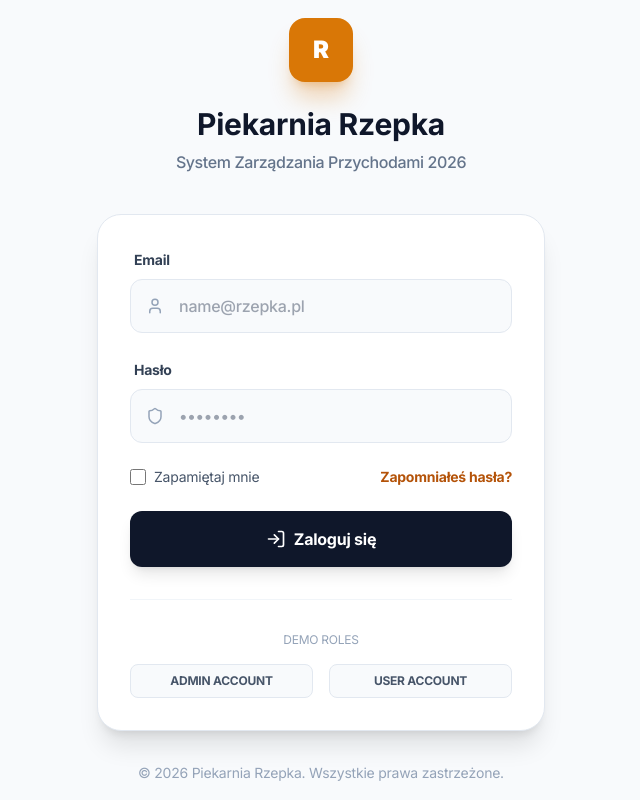
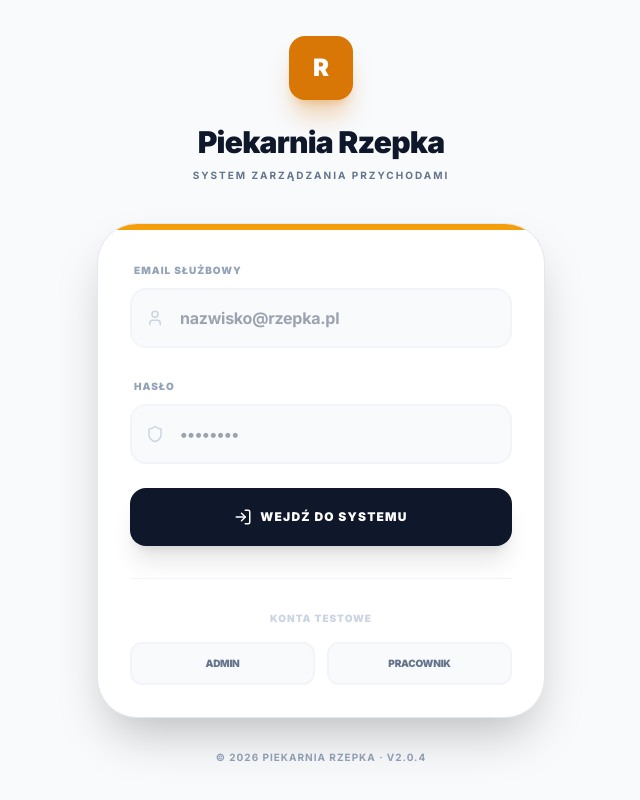
Before and after one commit to jakubodys-twoje-pokoje/Piekarnia-Rzepka-Planer-2026, a React (Vite) app: page / in a window 1280 px wide. Shown: the whole page, without its empty margins (319-959 px from the left). Built offline with nearby package versions, Linux system fonts and the light colour scheme.

Commit message:
feat: Enhance login and admin user management
Refactors the login component to use more robust email validation for admin roles and improves UI elements. Adds modal-based user creation functionality to the admin user management page, along with state management for users.

```diff
--- a/views/AdminUsers.tsx
+++ b/views/AdminUsers.tsx
@@ -1,95 +1,183 @@
 
-import React from 'react';
-import { UserPlus, Search, UserCheck, MoreVertical, MapPin } from 'lucide-react';
+import React, { useState } from 'react';
+import { UserPlus, Search, UserCheck, MoreVertical, MapPin, X, Shield, User as UserIcon } from 'lucide-react';
 import { LOCATIONS } from '../constants';
+import { Role } from '../types';
 
 const AdminUsers: React.FC = () => {
-  const users = [
+  const [showAddModal, setShowAddModal] = useState(false);
+  const [newUser, setNewUser] = useState({
+    email: '',
+    role: 'user' as Role,
+    location: '1'
+  });
+
+  const [users, setUsers] = useState([
     { id: '1', email: 'jan.kowalski@rzepka.pl', role: 'user', location: 'JĘDRZYCHÓW', status: 'active' },
     { id: '2', email: 'admin.anna@rzepka.pl', role: 'admin', location: 'Centrala', status: 'active' },
     { id: '3', email: 'marek.nowak@rzepka.pl', role: 'user', location: 'KUPIECKA', status: 'active' },
-    { id: '4', email: 'beata.wilk@rzepka.pl', role: 'user', location: 'FABRYCZNA', status: 'inactive' },
-  ];
+  ]);
+
+  const handleCreateUser = (e: React.FormEvent) => {
+    e.preventDefault();
+    const locationName = LOCATIONS.find(l => l.id === newUser.location)?.name || 'Nieznana';
+    const createdUser = {
+      id: Math.random().toString(36).substr(2, 9),
+      email: newUser.email,
+      role: newUser.role,
+      location: locationName,
+      status: 'active'
+    };
+    setUsers([createdUser, ...users]);
+    setShowAddModal(false);
+    setNewUser({ email: '', role: 'user', location: '1' });
+  };
 
   return (
-    <div className="space-y-6">
+    <div className="space-y-6 relative">
+      {/* Modal Dodawania Użytkownika */}
+      {showAddModal && (
+        <div className="fixed inset-0 bg-slate-900/60 backdrop-blur-sm z-50 flex items-center justify-center p-4">
+          <div className="bg-white w-full max-w-md rounded-[2.5rem] shadow-2xl overflow-hidden border border-slate-100 animate-in fade-in zoom-in duration-200">
+            <form onSubmit={handleCreateUser} className="p-8 space-y-6">
+              <div className="flex items-center justify-between">
+                <div>
+                  <h3 className="text-[10px] font-black text-slate-400 uppercase tracking-widest">Administracja</h3>
+                  <p className="text-2xl font-black text-slate-900">Nowy Użytkownik</p>
+                </div>
+                <button type="button" onClick={() => setShowAddModal(false)} className="p-2 bg-slate-50 text-slate-400 rounded-full"><X size={24} /></button>
+              </div>
+
+              <div className="space-y-4">
+                <div className="space-y-2">
+                  <label className="text-[10px] font-black text-slate-500 uppercase ml-1">Adres Email</label>
+                  <input
+                    type="email"
+                    required
+                    value={newUser.email}
+                    onChange={e => setNewUser({...newUser, email: e.target.value})}
+                    placeholder="pracownik@rzepka.pl"
+                    className="w-full px-5 py-4 bg-slate-50 border-2 border-slate-100 rounded-2xl focus:border-amber-500 outline-none font-bold text-slate-700"
+                  />
+                </div>
+
+                <div className="grid grid-cols-2 gap-4">
+                  <div className="space-y-2">
+                    <label className="text-[10px] font-black text-slate-500 uppercase ml-1">Rola Systemowa</label>
+                    <select
+                      value={newUser.role}
+                      onChange={e => setNewUser({...newUser, role: e.target.value as Role})}
+                      className="w-full px-5 py-4 bg-slate-50 border-2 border-slate-100 rounded-2xl focus:border-amber-500 outline-none font-bold text-slate-700 appearance-none"
+                    >
+                      <option value="user">Pracownik</option>
+                      <option value="admin">Administrator</option>
+                    </select>
+                  </div>
+                  <div className="space-y-2">
+                    <label className="text-[10px] font-black text-slate-500 uppercase ml-1">Punkt Domyślny</label>
+                    <select
+                      value={newUser.location}
+                      onChange={e => setNewUser({...newUser, location: e.target.value})}
+                      className="w-full px-5 py-4 bg-slate-50 border-2 border-slate-100 rounded-2xl focus:border-amber-500 outline-none font-bold text-slate-700 appearance-none"
+                    >
+                      {LOCATIONS.map(l => <option key={l.id} value={l.id}>{l.name}</option>)}
+                    </select>
+                  </div>
+                </div>
+              </div>
+
+              <div className="bg-amber-50 p-4 rounded-2xl border border-amber-100 flex gap-3">
+                <Shield size={18} className="text-amber-600 shrink-0" />
+                <p className="text-[10px] font-bold text-amber-800 leading-tight">
+                  Administratorzy mają dostęp do wszystkich raportów, budżetów i ustawień całej sieci punktów.
+                </p>
+              </div>
+
+              <button type="submit" className="w-full py-5 bg-slate-900 text-white font-black text-xs uppercase tracking-widest rounded-2xl hover:bg-amber-600 transition-all shadow-xl shadow-slate-900/10">
+                Utwórz Konto
+              </button>
+            </form>
+          </div>
+        </div>
+      )}
+
       <div className="flex flex-col md:flex-row md:items-center justify-between gap-4">
         <div>
-          <h1 className="text-2xl font-bold text-slate-900">Zarządzanie Użytkownikami</h1>
-          <p className="text-slate-500">Dodawaj, edytuj i usuwaj dostęp dla pracowników.</p>
+          <h1 className="text-2xl font-black text-slate-900 tracking-tight">Konta Pracownicze</h1>
+          <p className="text-sm text-slate-500 font-medium">Zarządzanie dostępem i rolami w systemie.</p>
         </div>
-        <button className="flex items-center gap-2 bg-slate-900 text-white px-5 py-2.5 rounded-xl font-bold hover:bg-slate-800 transition-all shadow-lg">
-          <UserPlus size={18} />
+        <button
+          onClick={() => setShowAddModal(true)}
+          className="flex items-center gap-2 bg-slate-900 text-white px-6 py-3 rounded-2xl font-black text-xs uppercase tracking-widest hover:bg-amber-600 transition-all shadow-xl active:scale-95"
+        >
+          <UserPlus size={16} />
           Dodaj Pracownika
         </button>
       </div>
 
-      <div className="bg-white rounded-2xl border border-slate-200 shadow-sm overflow-hidden">
-        <div className="p-4 border-b border-slate-100 flex items-center justify-between bg-slate-50/50">
+      <div className="bg-white rounded-[2.5rem] border border-slate-200 shadow-sm overflow-hidden">
+        <div className="p-6 border-b border-slate-50 flex items-center justify-between bg-slate-50/30">
           <div className="relative w-full max-w-sm">
-            <Search size={16} className="absolute left-3 top-1/2 -translate-y-1/2 text-slate-400" />
+            <Search size={16} className="absolute left-4 top-1/2 -translate-y-1/2 text-slate-300" />
             <input
               type="text"
-              placeholder="Szukaj użytkownika..."
-              className="w-full pl-10 pr-4 py-2 bg-white border border-slate-200 rounded-lg text-sm focus:outline-none focus:ring-2 focus:ring-amber-500/20"
+              placeholder="Szukaj po emailu lub lokalizacji..."
+              className="w-full pl-11 pr-4 py-3 bg-white border border-slate-200 rounded-2xl text-xs font-black text-slate-700 outline-none focus:ring-2 focus:ring-amber-500/20 shadow-sm transition-all"
             />
-          </div>
-          <div className="flex items-center gap-2">
-            <button className="p-2 text-slate-500 hover:bg-white rounded-lg transition-colors border border-transparent hover:border-slate-200">
-              <MoreVertical size={20} />
-            </button>
           </div>
         </div>
 
         <div className="overflow-x-auto">
           <table className="w-full border-collapse">
             <thead>
-              <tr className="bg-slate-50 border-b border-slate-200">
-                <th className="px-6 py-4 text-left text-xs font-bold text-slate-500 uppercase tracking-wider">Pracownik</th>
-                <th className="px-6 py-4 text-left text-xs font-bold text-slate-500 uppercase tracking-wider">Rola</th>
-                <th className="px-6 py-4 text-left text-xs font-bold text-slate-500 uppercase tracking-wider">Lokalizacja</th>
-                <th className="px-6 py-4 text-left text-xs font-bold text-slate-500 uppercase tracking-wider">Status</th>
-                <th className="px-6 py-4 text-right text-xs font-bold text-slate-500 uppercase tracking-wider">Akcje</th>
+              <tr className="bg-slate-900 text-white">
+                <th className="px-8 py-5 text-[10px] font-black uppercase tracking-widest opacity-60">Użytkownik</th>
+                <th className="px-6 py-5 text-[10px] font-black uppercase tracking-widest opacity-60">Poziom Dostępu</th>
+                <th className="px-6 py-5 text-[10px] font-black uppercase tracking-widest opacity-60">Lokalizacja</th>
+                <th className="px-6 py-5 text-[10px] font-black uppercase tracking-widest opacity-60">Status</th>
+                <th className="px-8 py-5 text-right text-[10px] font-black uppercase tracking-widest opacity-60">Opcje</th>
               </tr>
             </thead>
             <tbody className="divide-y divide-slate-100">
               {users.map((u) => (
-                <tr key={u.id} className="hover:bg-slate-50 transition-colors">
-                  <td className="px-6 py-4 whitespace-nowrap">
-                    <div className="flex items-center gap-3">
-                      <div className="w-8 h-8 rounded-full bg-slate-100 flex items-center justify-center text-slate-500 font-bold text-xs uppercase">
-                        {u.email.substring(0, 2)}
+                <tr key={u.id} className="hover:bg-slate-50 transition-colors group">
+                  <td className="px-8 py-6">
+                    <div className="flex items-center gap-4">
+                      <div className={`w-10 h-10 rounded-2xl flex items-center justify-center font-black text-xs ${
+                        u.role === 'admin' ? 'bg-amber-100 text-amber-700' : 'bg-slate-100 text-slate-500'
+                      }`}>
+                        {u.role === 'admin' ? <Shield size={16}/> : <UserIcon size={16}/>}
                       </div>
                       <div>
-                        <p className="text-sm font-bold text-slate-800">{u.email}</p>
-                        <p className="text-xs text-slate-400">ID: {u.id}</p>
+                        <p className="text-sm font-black text-slate-800 tracking-tight">{u.email}</p>
+                        <p className="text-[10px] font-bold text-slate-400">UUID: {u.id.toUpperCase()}</p>
                       </div>
                     </div>
                   </td>
-                  <td className="px-6 py-4 whitespace-nowrap">
-                    <span className={`px-2 py-1 rounded-full text-[10px] font-black uppercase tracking-widest ${
-                      u.role === 'admin' ? 'bg-amber-100 text-amber-700' : 'bg-slate-100 text-slate-600'
+                  <td className="px-6 py-6">
+                    <span className={`px-3 py-1 rounded-lg text-[9px] font-black uppercase tracking-widest ${
+                      u.role === 'admin' ? 'bg-amber-600 text-white' : 'bg-slate-100 text-slate-500'
                     }`}>
-                      {u.role}
+                      {u.role === 'admin' ? 'Administrator' : 'Pracownik'}
                     </span>
                   </td>
-                  <td className="px-6 py-4 whitespace-nowrap">
-                    <div className="flex items-center gap-1.5 text-slate-600">
-                      <MapPin size={14} className="text-slate-400" />
-                      <span className="text-sm font-medium">{u.location}</span>
+                  <td className="px-6 py-6">
+                    <div className="flex items-center gap-2 text-slate-600">
+                      <MapPin size={14} className="text-slate-300" />
+                      <span className="text-xs font-bold uppercase tracking-tight">{u.location}</span>
                     </div>
                   </td>
-                  <td className="px-6 py-4 whitespace-nowrap">
-                    <span className={`flex items-center gap-1.5 text-xs font-bold ${
-                      u.status === 'active' ? 'text-emerald-600' : 'text-slate-400'
+                  <td className="px-6 py-6">
+                    <span className={`flex items-center gap-2 text-[10px] font-black uppercase ${
+                      u.status === 'active' ? 'text-emerald-500' : 'text-slate-300'
                     }`}>
-                      <div className={`w-1.5 h-1.5 rounded-full ${u.status === 'active' ? 'bg-emerald-500' : 'bg-slate-300'}`}></div>
-                      {u.status === 'active' ? 'Aktywny' : 'Dezaktywowany'}
+                      <div className={`w-2 h-2 rounded-full ${u.status === 'active' ? 'bg-emerald-500 animate-pulse' : 'bg-slate-300'}`}></div>
+                      {u.status === 'active' ? 'Aktywny' : 'Zablokowany'}
                     </span>
                   </td>
-                  <td className="px-6 py-4 whitespace-nowrap text-right">
-                    <button className="text-slate-400 hover:text-amber-600 px-2 py-1 font-bold text-xs">
-                      EDYTUJ
+                  <td className="px-8 py-6 text-right">
+                    <button className="text-[10px] font-black text-slate-400 hover:text-amber-600 px-3 py-1.5 border border-slate-100 rounded-lg hover:border-amber-200 transition-all uppercase tracking-widest">
+                      Edytuj
                     </button>
                   </td>
                 </tr>
--- a/views/Login.tsx
+++ b/views/Login.tsx
@@ -1,7 +1,6 @@
 
 import React, { useState } from 'react';
 import { UserProfile } from '../types';
-import { LOCATIONS } from '../constants';
 import { LogIn, Shield, User } from 'lucide-react';
 
 interface LoginProps {
@@ -17,14 +16,14 @@ const Login: React.FC<LoginProps> = ({ onLogin }) => {
     e.preventDefault();
     setLoading(true);
 
-    // Simulating authentication
+    // Symulacja autoryzacji: Każdy mail ze słowem 'admin' dostaje uprawnienia admina
     setTimeout(() => {
-      const isAdmin = email.includes('admin');
+      const isAdmin = email.toLowerCase().includes('admin');
       onLogin({
-        id: Math.random().toString(),
-        email: email || (isAdmin ? 'admin@rzepka.pl' : 'user@rzepka.pl'),
+        id: Math.random().toString(36).substr(2, 9),
+        email: email || (isAdmin ? 'admin@rzepka.pl' : 'pracownik@rzepka.pl'),
         role: isAdmin ? 'admin' : 'user',
-        default_location_id: '1', // Default to JĘDRZYCHÓW
+        default_location_id: '1',
       });
       setLoading(false);
     }, 800);
@@ -37,87 +36,81 @@ const Login: React.FC<LoginProps> = ({ onLogin }) => {
           <div className="w-16 h-16 bg-amber-600 rounded-2xl flex items-center justify-center text-white font-black text-2xl mx-auto mb-6 shadow-xl shadow-amber-600/30">
             R
           </div>
-          <h1 className="text-3xl font-bold text-slate-900 mb-2">Piekarnia Rzepka</h1>
-          <p className="text-slate-500 font-medium tracking-tight">System Zarządzania Przychodami 2026</p>
+          <h1 className="text-3xl font-black text-slate-900 mb-2 tracking-tight">Piekarnia Rzepka</h1>
+          <p className="text-slate-500 font-bold uppercase text-[10px] tracking-[0.2em]">System Zarządzania Przychodami</p>
         </div>
 
-        <div className="bg-white rounded-3xl p-8 border border-slate-200 shadow-xl">
+        <div className="bg-white rounded-[2.5rem] p-8 border border-slate-200 shadow-2xl relative overflow-hidden">
+          <div className="absolute top-0 left-0 w-full h-1.5 bg-amber-500"></div>
+
           <form onSubmit={handleSubmit} className="space-y-6">
             <div className="space-y-2">
-              <label className="text-sm font-bold text-slate-700 ml-1">Email</label>
+              <label className="text-[10px] font-black text-slate-400 uppercase tracking-widest ml-1">Email Służbowy</label>
               <div className="relative">
-                <User size={18} className="absolute left-4 top-1/2 -translate-y-1/2 text-slate-400" />
+                <User size={18} className="absolute left-4 top-1/2 -translate-y-1/2 text-slate-300" />
                 <input
                   type="email"
-                  placeholder="name@rzepka.pl"
+                  placeholder="nazwisko@rzepka.pl"
                   value={email}
                   onChange={(e) => setEmail(e.target.value)}
-                  className="w-full pl-12 pr-4 py-3.5 bg-slate-50 border border-slate-200 rounded-xl focus:ring-4 focus:ring-amber-500/10 focus:border-amber-500 outline-none transition-all font-medium"
+                  className="w-full pl-12 pr-4 py-4 bg-slate-50 border-2 border-slate-100 rounded-2xl focus:border-amber-500 outline-none transition-all font-bold text-slate-700"
                   required
                 />
               </div>
             </div>
 
             <div className="space-y-2">
-              <label className="text-sm font-bold text-slate-700 ml-1">Hasło</label>
+              <label className="text-[10px] font-black text-slate-400 uppercase tracking-widest ml-1">Hasło</label>
               <div className="relative">
-                <Shield size={18} className="absolute left-4 top-1/2 -translate-y-1/2 text-slate-400" />
+                <Shield size={18} className="absolute left-4 top-1/2 -translate-y-1/2 text-slate-300" />
                 <input
                   type="password"
                   placeholder="••••••••"
                   value={password}
                   onChange={(e) => setPassword(e.target.value)}
-                  className="w-full pl-12 pr-4 py-3.5 bg-slate-50 border border-slate-200 rounded-xl focus:ring-4 focus:ring-amber-500/10 focus:border-amber-500 outline-none transition-all font-medium"
+                  className="w-full pl-12 pr-4 py-4 bg-slate-50 border-2 border-slate-100 rounded-2xl focus:border-amber-500 outline-none transition-all font-bold text-slate-700"
                   required
                 />
               </div>
             </div>
 
-            <div className="flex items-center justify-between">
-              <label className="flex items-center gap-2 cursor-pointer group">
-                <input type="checkbox" className="w-4 h-4 rounded border-slate-300 text-amber-600 focus:ring-amber-500" />
-                <span className="text-sm text-slate-600 group-hover:text-slate-800 transition-colors">Zapamiętaj mnie</span>
-              </label>
-              <button type="button" className="text-sm font-bold text-amber-700 hover:text-amber-800">Zapomniałeś hasła?</button>
-            </div>
-
             <button
               type="submit"
               disabled={loading}
-              className="w-full bg-slate-900 text-white py-4 rounded-xl font-bold flex items-center justify-center gap-2 hover:bg-slate-800 transition-all shadow-lg active:scale-[0.98] disabled:opacity-50"
+              className="w-full bg-slate-900 text-white py-5 rounded-2xl font-black text-xs uppercase tracking-widest flex items-center justify-center gap-2 hover:bg-amber-600 transition-all shadow-xl active:scale-[0.98] disabled:opacity-50"
             >
               {loading ? (
-                <div className="w-6 h-6 border-2 border-white/30 border-t-white rounded-full animate-spin"></div>
+                <div className="w-5 h-5 border-2 border-white/30 border-t-white rounded-full animate-spin"></div>
               ) : (
                 <>
-                  <LogIn size={20} />
-                  Zaloguj się
+                  <LogIn size={18} />
+                  Wejdź do systemu
                 </>
               )}
             </button>
           </form>
 
-          <div className="mt-8 pt-8 border-t border-slate-100 flex flex-col gap-4">
-             <div className="text-center text-xs text-slate-400">DEMO ROLES</div>
-             <div className="grid grid-cols-2 gap-4">
+          <div className="mt-8 pt-8 border-t border-slate-100 space-y-4">
+             <div className="text-center text-[10px] font-black text-slate-300 uppercase tracking-widest">Konta Testowe</div>
+             <div className="grid grid-cols-2 gap-3">
                 <button
                   onClick={() => setEmail('admin@rzepka.pl')}
-                  className="px-4 py-2 bg-slate-50 border border-slate-200 rounded-lg text-xs font-bold text-slate-600 hover:bg-amber-50 hover:text-amber-700 transition-colors"
+                  className="px-4 py-3 bg-slate-50 border-2 border-slate-100 rounded-xl text-[10px] font-black text-slate-500 hover:bg-amber-500 hover:text-white hover:border-amber-500 transition-all uppercase"
                 >
-                  ADMIN ACCOUNT
+                  Admin
                 </button>
                 <button
-                  onClick={() => setEmail('user@rzepka.pl')}
-                  className="px-4 py-2 bg-slate-50 border border-slate-200 rounded-lg text-xs font-bold text-slate-600 hover:bg-emerald-50 hover:text-emerald-700 transition-colors"
+                  onClick={() => setEmail('pracownik@rzepka.pl')}
+                  className="px-4 py-3 bg-slate-50 border-2 border-slate-100 rounded-xl text-[10px] font-black text-slate-500 hover:bg-emerald-500 hover:text-white hover:border-emerald-500 transition-all uppercase"
                 >
-                  USER ACCOUNT
+                  Pracownik
                 </button>
              </div>
           </div>
         </div>
 
-        <p className="mt-8 text-center text-slate-400 text-sm">
-          &copy; 2026 Piekarnia Rzepka. Wszystkie prawa zastrzeżone.
+        <p className="mt-8 text-center text-slate-400 text-[10px] font-bold uppercase tracking-widest">
+          &copy; 2026 Piekarnia Rzepka &middot; V2.0.4
         </p>
       </div>
     </div>
```
